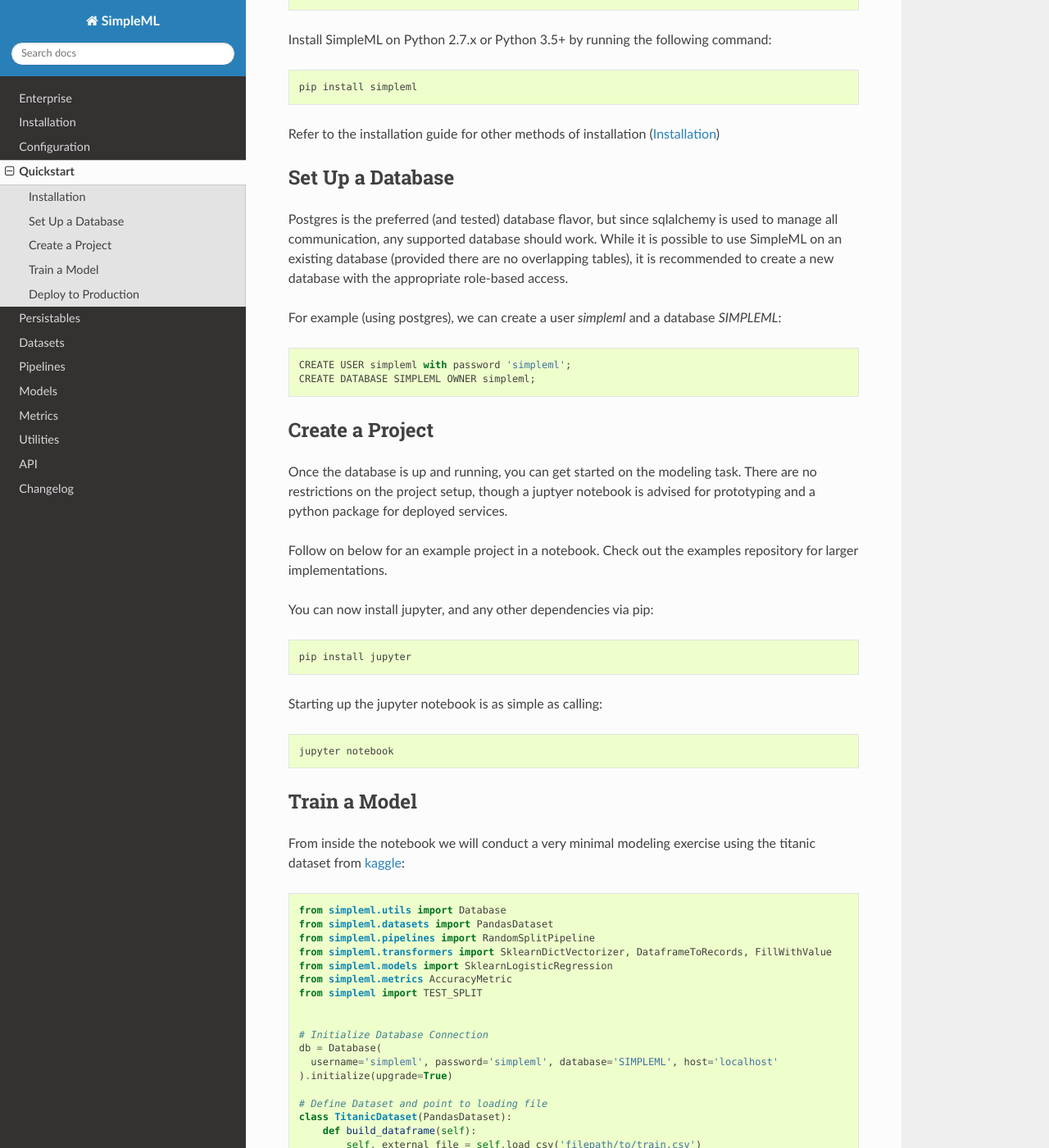
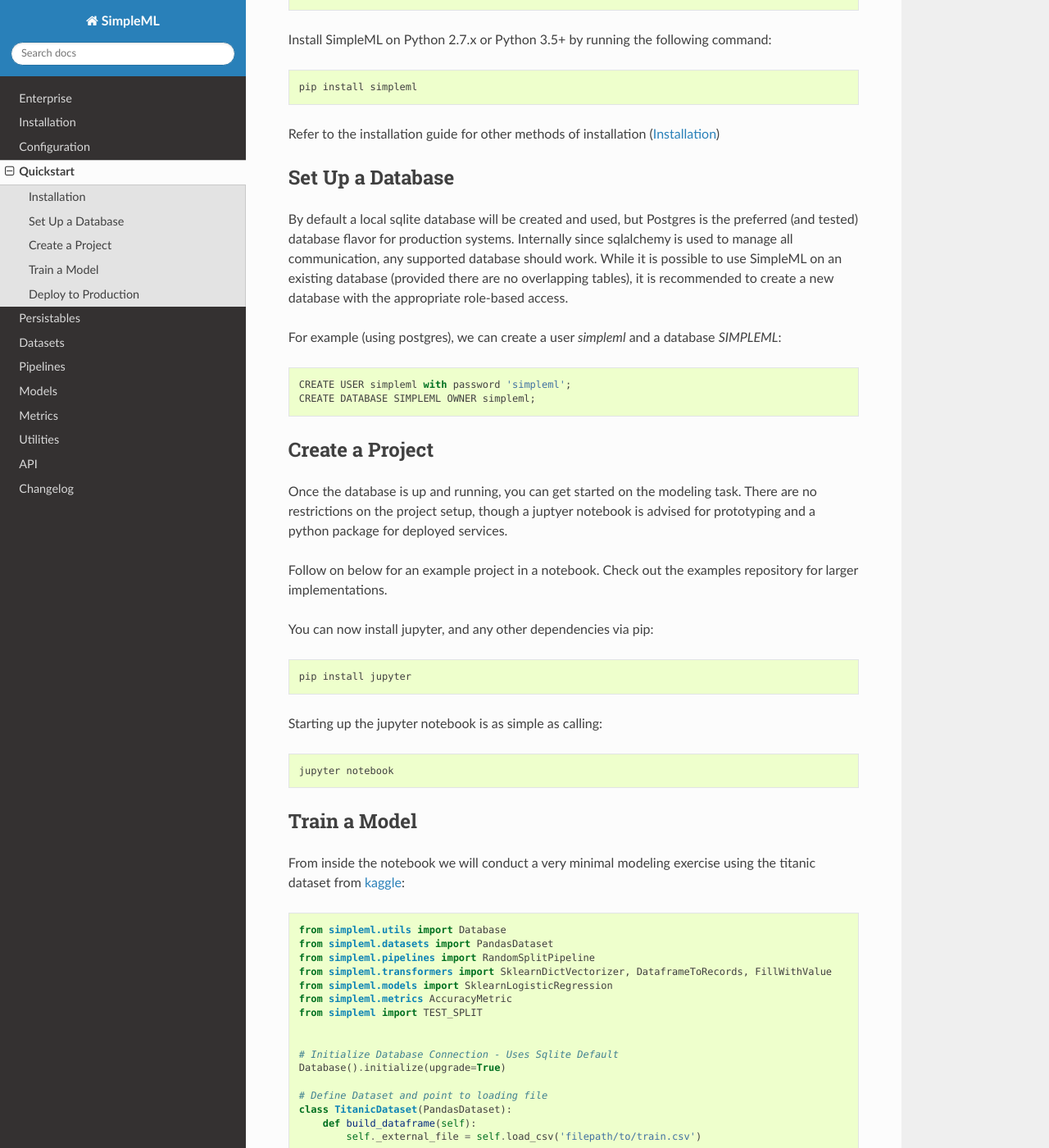
Before and after one commit to eyadgaran/SimpleML, a Sphinx documentation site: the page built from docs/source/quickstart.rst, in a window 1280 px wide and 1400 px high, scrolled down 406 px. Shown: the whole window at 82% size. Built offline with Sphinx 7.4.7 and the Read the Docs theme 2.0.0, drawn with Linux system fonts in a browser that asks for light colours; the version number could not be read and is left out; some of the changed text lies outside the part shown.

Commit message:
updated quickstart

```diff
--- a/docs/source/configuration.rst
+++ b/docs/source/configuration.rst
@@ -147,7 +147,7 @@
     - SIMPLEML_DATABASE_DRIVERNAME = None
     - SIMPLEML_DATABASE_QUERY = None
     - SIMPLEML_DATABASE_CONF = None
-    - SIMPLEML_DATABASE_URI = 'sqlite:///{}'.format(join(FILESTORE_DIRECTORY, 'SimpleML.db'))
+    - SIMPLEML_DATABASE_URI = None
 
 
 The first is the location of the configuration file. The remainder are database
--- a/docs/source/quickstart.rst
+++ b/docs/source/quickstart.rst
@@ -24,7 +24,9 @@
 Set Up a Database
 -----------------
 
-Postgres is the preferred (and tested) database flavor, but since sqlalchemy is used to manage
+By default a local sqlite database will be created and used, but Postgres is the
+preferred (and tested) database flavor for production systems.
+Internally since sqlalchemy is used to manage
 all communication, any supported database should work. While it is possible to use SimpleML on
 an existing database (provided there are no overlapping tables), it is recommended to
 create a new database with the appropriate role-based access.
@@ -69,10 +71,8 @@
     from simpleml import TEST_SPLIT
 
 
-    # Initialize Database Connection
-    db = Database(
-      username='simpleml', password='simpleml', database='SIMPLEML', host='localhost'
-    ).initialize(upgrade=True)
+    # Initialize Database Connection - Uses Sqlite Default
+    Database().initialize(upgrade=True)
 
     # Define Dataset and point to loading file
     class TitanicDataset(PandasDataset):
@@ -121,10 +121,8 @@
     import pandas as pd
     from simpleml.utils import PersistableLoader
 
-    # Initialize Database Connection
-    db = Database(
-      username='simpleml', password='simpleml', database='SIMPLEML', host='localhost'
-    ).initialize()
+    # Initialize Database Connection (Same Sqlite DB)
+    Database().initialize()
 
     app = Flask(__name__)
     MODEL = PersistableLoader.load_model(name='titanic', version=1)
```
